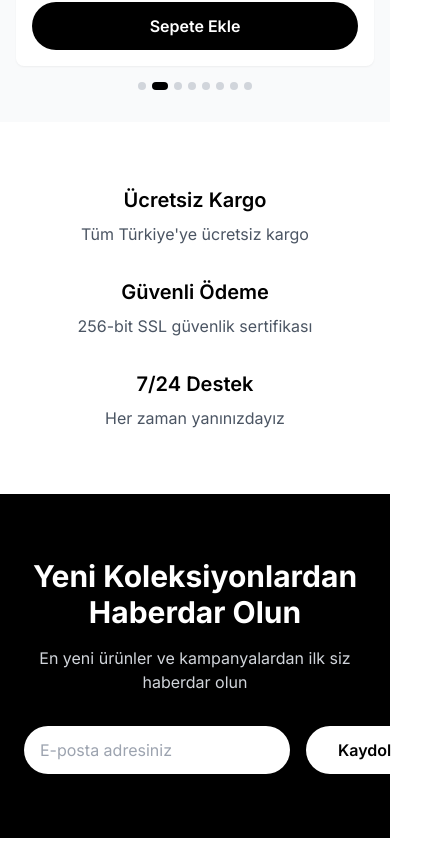
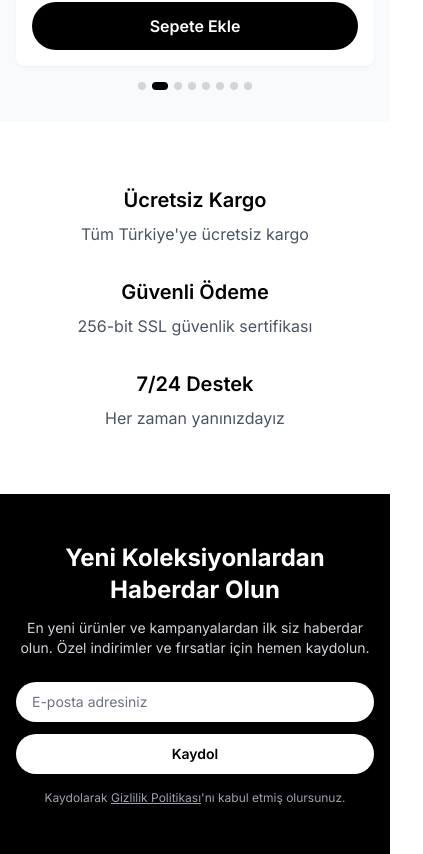
Before and after one commit to HCuma/shoexpress, a Next.js app: page / in a window 390 px wide. Shown: the part 2428-3282 px from the top of the page, 423 px wide, since content can reach past the window. Built offline with nearby package versions, Linux system fonts and the light colour scheme.

Commit message:
Responsive tasarım güncellemeleri: - Newsletter bileşeni responsive hale getirildi - Client bileşenlerine use client direktifi eklendi - CartContext güncellendi

```diff
--- a/src/components/Categories.tsx
+++ b/src/components/Categories.tsx
@@ -1,3 +1,5 @@
+"use client";
+
 const categories = [
   {
     name: "Spor Ayakkabılar",
--- a/src/components/Features.tsx
+++ b/src/components/Features.tsx
@@ -1,3 +1,5 @@
+"use client";
+
 const features = [
   { title: "Ücretsiz Kargo", desc: "Tüm Türkiye'ye ücretsiz kargo" },
   { title: "Güvenli Ödeme", desc: "256-bit SSL güvenlik sertifikası" },
--- a/src/components/Hero.tsx
+++ b/src/components/Hero.tsx
@@ -1,3 +1,5 @@
+"use client";
+
 export default function Hero() {
   return (
     <section className="relative h-screen">
--- a/src/components/Newsletter.tsx
+++ b/src/components/Newsletter.tsx
@@ -1,22 +1,34 @@
+"use client";
+
 export default function Newsletter() {
   return (
-    <section className="py-16 bg-black text-white">
-      <div className="container mx-auto px-6 text-center">
-        <h2 className="text-3xl font-bold mb-4">
+    <section className="py-12 md:py-16 lg:py-20 bg-black text-white">
+      <div className="container mx-auto px-4 md:px-6 text-center">
+        <div className="max-w-3xl mx-auto">
+          <h2 className="text-2xl md:text-3xl lg:text-4xl font-bold mb-3 md:mb-4">
             Yeni Koleksiyonlardan Haberdar Olun
           </h2>
-        <p className="mb-8 text-gray-300">
-          En yeni ürünler ve kampanyalardan ilk siz haberdar olun
+          <p className="text-sm md:text-base mb-6 md:mb-8 text-gray-300 max-w-xl mx-auto">
+            En yeni ürünler ve kampanyalardan ilk siz haberdar olun. Özel
+            indirimler ve fırsatlar için hemen kaydolun.
           </p>
-        <div className="max-w-md mx-auto flex gap-4">
+          <div className="flex flex-col sm:flex-row gap-3 md:gap-4 max-w-md mx-auto">
             <input
               type="email"
               placeholder="E-posta adresiniz"
-            className="flex-1 px-4 py-3 rounded-full text-black"
+              className="flex-1 px-4 py-2.5 md:py-3 rounded-full text-black text-sm md:text-base placeholder:text-gray-500 focus:outline-none focus:ring-2 focus:ring-white/20"
             />
-          <button className="bg-white text-black px-8 py-3 rounded-full font-semibold hover:bg-gray-100 transition-colors">
+            <button className="bg-white text-black px-6 md:px-8 py-2.5 md:py-3 rounded-full font-semibold text-sm md:text-base hover:bg-gray-100 transition-colors whitespace-nowrap">
               Kaydol
             </button>
+          </div>
+          <p className="mt-4 text-xs text-gray-400">
+            Kaydolarak{" "}
+            <span className="underline cursor-pointer">
+              Gizlilik Politikası
+            </span>
+            'nı kabul etmiş olursunuz.
+          </p>
         </div>
       </div>
     </section>
--- a/src/context/CartContext.tsx
+++ b/src/context/CartContext.tsx
@@ -39,12 +39,12 @@ export function CartProvider({ children }: { children: ReactNode }) {
       if (existingItem) {
         return prevItems.map((item) =>
           item.id === product.id && item.size === product.size
-            ? { ...item, quantity: item.quantity + 1 }
+            ? { ...item, quantity: item.quantity + product.quantity }
             : item
         );
       }
 
-      return [...prevItems, { ...product, quantity: 1 }];
+      return [...prevItems, product];
     });
     setIsCartOpen(true);
   };
```
Lines whose indentation alone changed are shown as unchanged.
